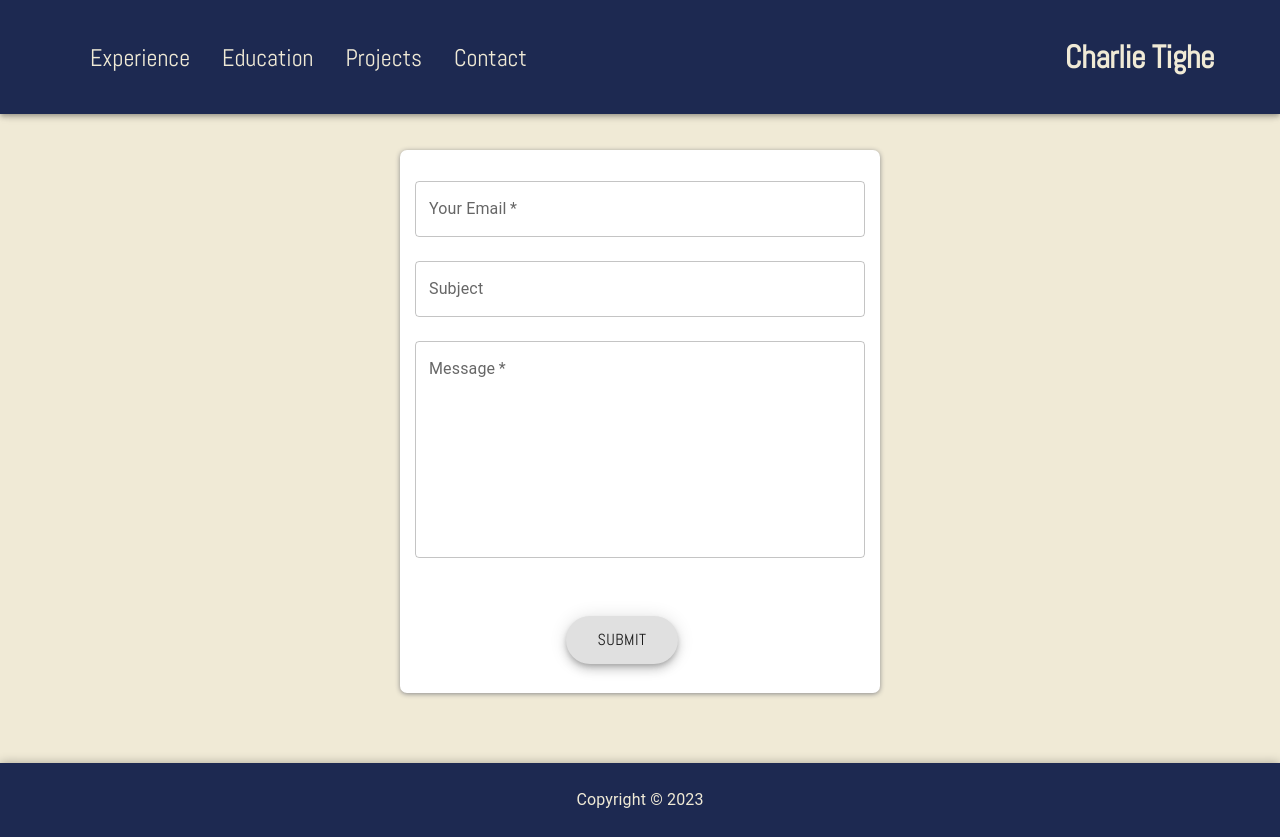
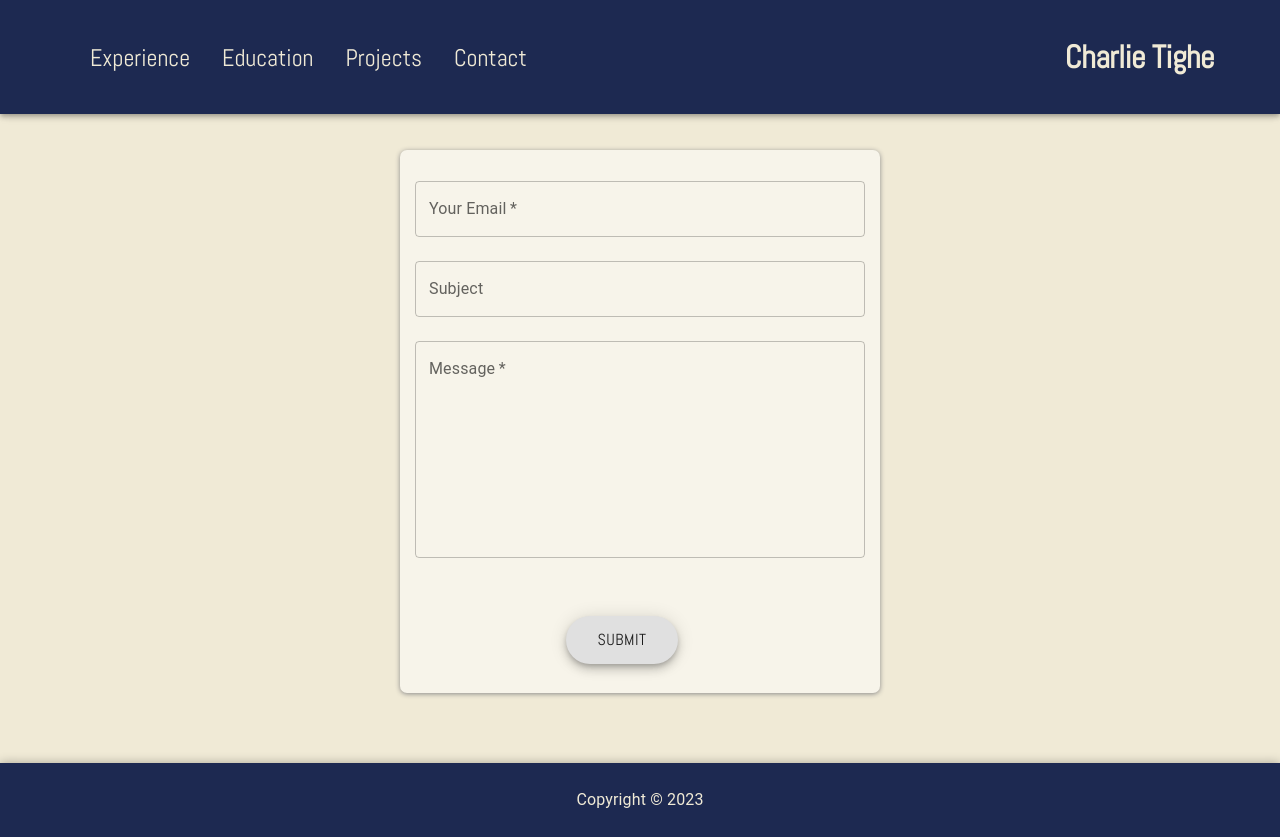
Before and after one commit to tigchuck/portfolio, a React (Create React App) app: page /contact in a window 1280 px wide. Built offline with nearby package versions, Linux system fonts and the light colour scheme.

Commit message:
Add styling to contact page.

```diff
--- a/src/components/pages/Contact.js
+++ b/src/components/pages/Contact.js
@@ -65,12 +65,15 @@ function Contact() {
     return (
         <form
             onSubmit={(event) => handleSubmit(event)}
+            style={{
+                backgroundColor: "#F7F4EA"
+            }}
         >
             <Box
-            sx={{
-                width: 500,
-                maxWidth: "100%",
-            }}
+                sx={{
+                    width: 500,
+                    maxWidth: "100%",
+                }}
             >
                 {inputFieldValues.map((inputFieldValue) => {
                     return (
```
